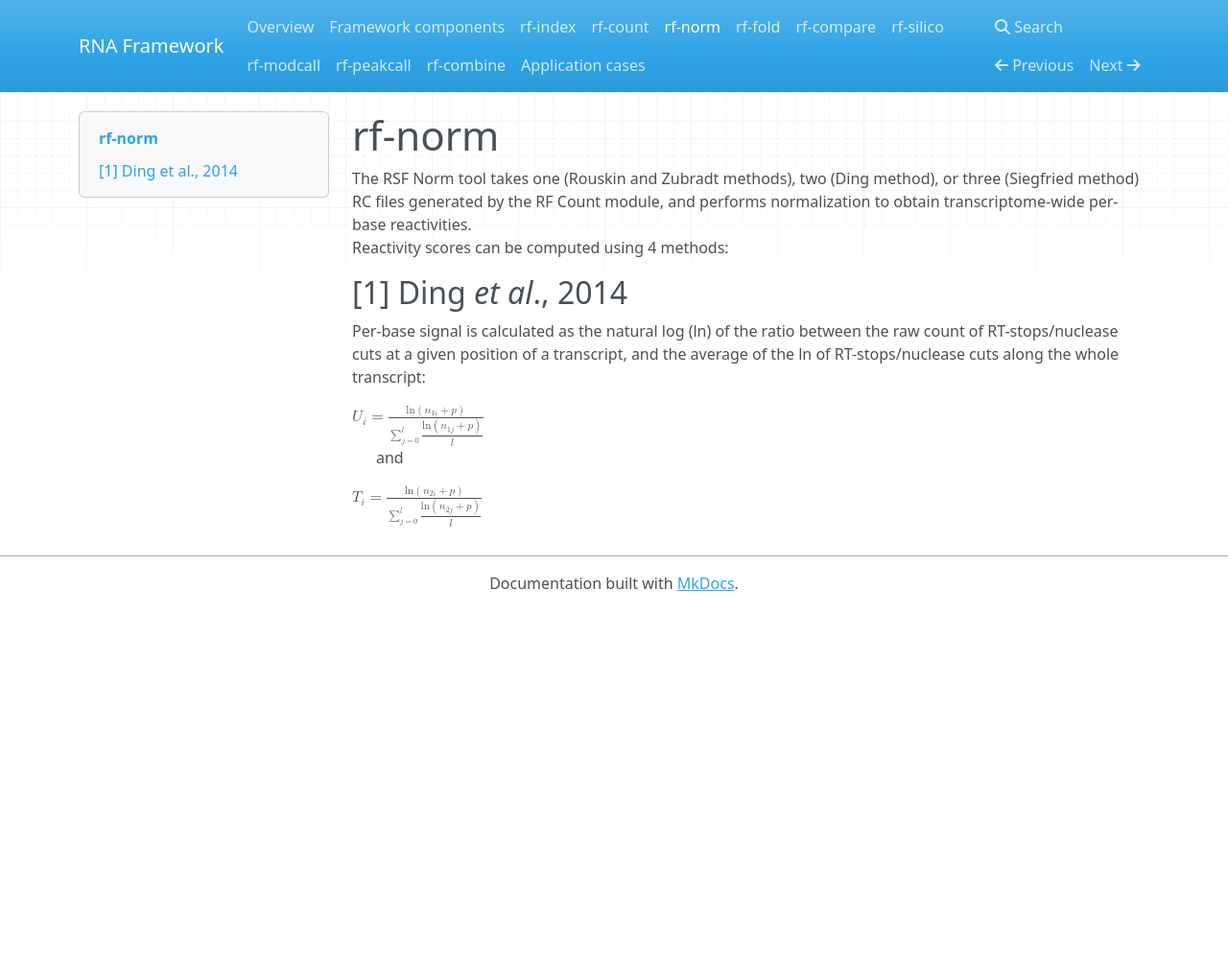
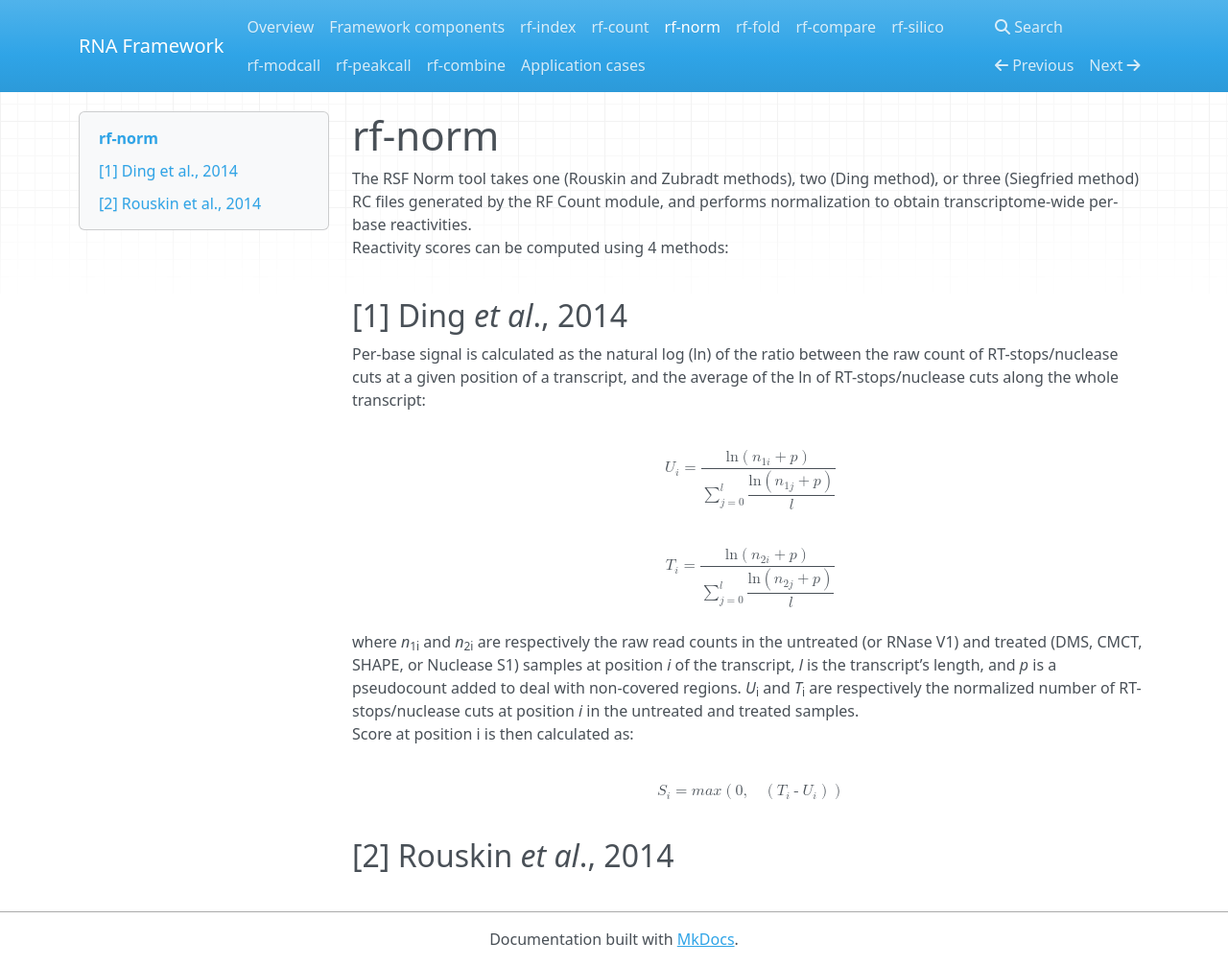
Before and after one commit to dincarnato/RNAFramework, an MkDocs documentation site: the page built from docs/rf-norm.md, in a window 1280 px wide and 1007 px high. Shown: the whole window at 96% size. Built offline with MkDocs 1.6.1, drawn with Linux system fonts in a browser that asks for light colours; nearby versions of some CDN libraries; old or Windows-style settings are respelled for this version of MkDocs.

Commit message:
no message

```diff
--- a/docs/rf-norm.md
+++ b/docs/rf-norm.md
@@ -1,10 +1,16 @@
 # rf-norm
 The RSF Norm tool takes one (Rouskin and Zubradt methods), two (Ding method), or three (Siegfried method) RC files generated by the RF Count module, and performs normalization to obtain transcriptome-wide per-base reactivities.<br/>
 Reactivity scores can be computed using 4 methods:
+<br/><br/>
+## [1] Ding *et al*., 2014
+Per-base signal is calculated as the natural log (ln) of the ratio between the raw count of RT-stops/nuclease cuts at a given position of a transcript, and the average of the ln of RT-stops/nuclease cuts along the whole transcript:<br/><br/>
 
-## [1] Ding *et al*., 2014
-Per-base signal is calculated as the natural log (ln) of the ratio between the raw count of RT-stops/nuclease cuts at a given position of a transcript, and the average of the ln of RT-stops/nuclease cuts along the whole transcript:<br/>
-
-<math xmlns="http://www.w3.org/1998/Math/MathML"><msub><mi>U</mi><mi>i</mi></msub><mo>=</mo><mfrac><mrow><mi>ln</mi><mo>(</mo><msub><mi>n</mi><mrow><mn>1</mn><mi>i</mi></mrow></msub><mo>+</mo><mi>p</mi><mo>)</mo></mrow><mfenced><mrow><munderover><mo>&#x2211;</mo><mrow><mi>j</mi><mo>=</mo><mn>0</mn></mrow><mi>l</mi></munderover><mstyle displaystyle="true"><mfrac><mrow><mi>ln</mi><mo>(</mo><msub><mi>n</mi><mrow><mn>1</mn><mi>j</mi></mrow></msub><mo>+</mo><mi>p</mi><mo>)</mo></mrow><mi>l</mi></mfrac></mstyle></mrow></mfenced></mfrac></math>
-&nbsp;&nbsp;&nbsp;&nbsp;&nbsp;&nbsp;and&nbsp;&nbsp;&nbsp;&nbsp;&nbsp;&nbsp;
-<math xmlns="http://www.w3.org/1998/Math/MathML"><msub><mi>T</mi><mi>i</mi></msub><mo>=</mo><mfrac><mrow><mi>ln</mi><mo>(</mo><msub><mi>n</mi><mrow><mn>2</mn><mi>i</mi></mrow></msub><mo>+</mo><mi>p</mi><mo>)</mo></mrow><mfenced><mrow><munderover><mo>&#x2211;</mo><mrow><mi>j</mi><mo>=</mo><mn>0</mn></mrow><mi>l</mi></munderover><mstyle displaystyle="true"><mfrac><mrow><mi>ln</mi><mo>(</mo><msub><mi>n</mi><mrow><mn>2</mn><mi>j</mi></mrow></msub><mo>+</mo><mi>p</mi><mo>)</mo></mrow><mi>l</mi></mfrac></mstyle></mrow></mfenced></mfrac></math>
+<math display="block" xmlns="http://www.w3.org/1998/Math/MathML"><msub><mi>U</mi><mi>i</mi></msub><mo>=</mo><mfrac><mrow><mi>ln</mi><mo>(</mo><msub><mi>n</mi><mrow><mn>1</mn><mi>i</mi></mrow></msub><mo>+</mo><mi>p</mi><mo>)</mo></mrow><mfenced><mrow><munderover><mo>&#x2211;</mo><mrow><mi>j</mi><mo>=</mo><mn>0</mn></mrow><mi>l</mi></munderover><mstyle displaystyle="true"><mfrac><mrow><mi>ln</mi><mo>(</mo><msub><mi>n</mi><mrow><mn>1</mn><mi>j</mi></mrow></msub><mo>+</mo><mi>p</mi><mo>)</mo></mrow><mi>l</mi></mfrac></mstyle></mrow></mfenced></mfrac></math>
+<br/>
+<math display="block" xmlns="http://www.w3.org/1998/Math/MathML"><msub><mi>T</mi><mi>i</mi></msub><mo>=</mo><mfrac><mrow><mi>ln</mi><mo>(</mo><msub><mi>n</mi><mrow><mn>2</mn><mi>i</mi></mrow></msub><mo>+</mo><mi>p</mi><mo>)</mo></mrow><mfenced><mrow><munderover><mo>&#x2211;</mo><mrow><mi>j</mi><mo>=</mo><mn>0</mn></mrow><mi>l</mi></munderover><mstyle displaystyle="true"><mfrac><mrow><mi>ln</mi><mo>(</mo><msub><mi>n</mi><mrow><mn>2</mn><mi>j</mi></mrow></msub><mo>+</mo><mi>p</mi><mo>)</mo></mrow><mi>l</mi></mfrac></mstyle></mrow></mfenced></mfrac></math>
+<br/>
+where *n*<sub>1i</sub> and *n*<sub>2i</sub> are respectively the raw read counts in the untreated (or RNase V1) and treated (DMS, CMCT, SHAPE, or Nuclease S1) samples at position *i* of the transcript, *l* is the transcript’s length, and *p* is a pseudocount added to deal with non-covered regions. *U*<sub>i</sub> and *T*<sub>i</sub> are respectively the normalized number of RT-stops/nuclease cuts at position *i* in the untreated and treated samples.<br/>
+Score at position i is then calculated as:<br/><br/>
+<math display="block" xmlns="http://www.w3.org/1998/Math/MathML"><msub><mi>S</mi><mi>i</mi></msub><mo>=</mo><mi>m</mi><mi>a</mi><mi>x</mi><mo>(</mo><mn>0</mn><mo>,</mo><mo>&#xA0;</mo><mo>(</mo><msub><mi>T</mi><mi>i</mi></msub><mo>-</mo><msub><mi>U</mi><mi>i</mi></msub><mo>)</mo><mo>)</mo></math>
+<br/>
+## [2] Rouskin *et al*., 2014
```
